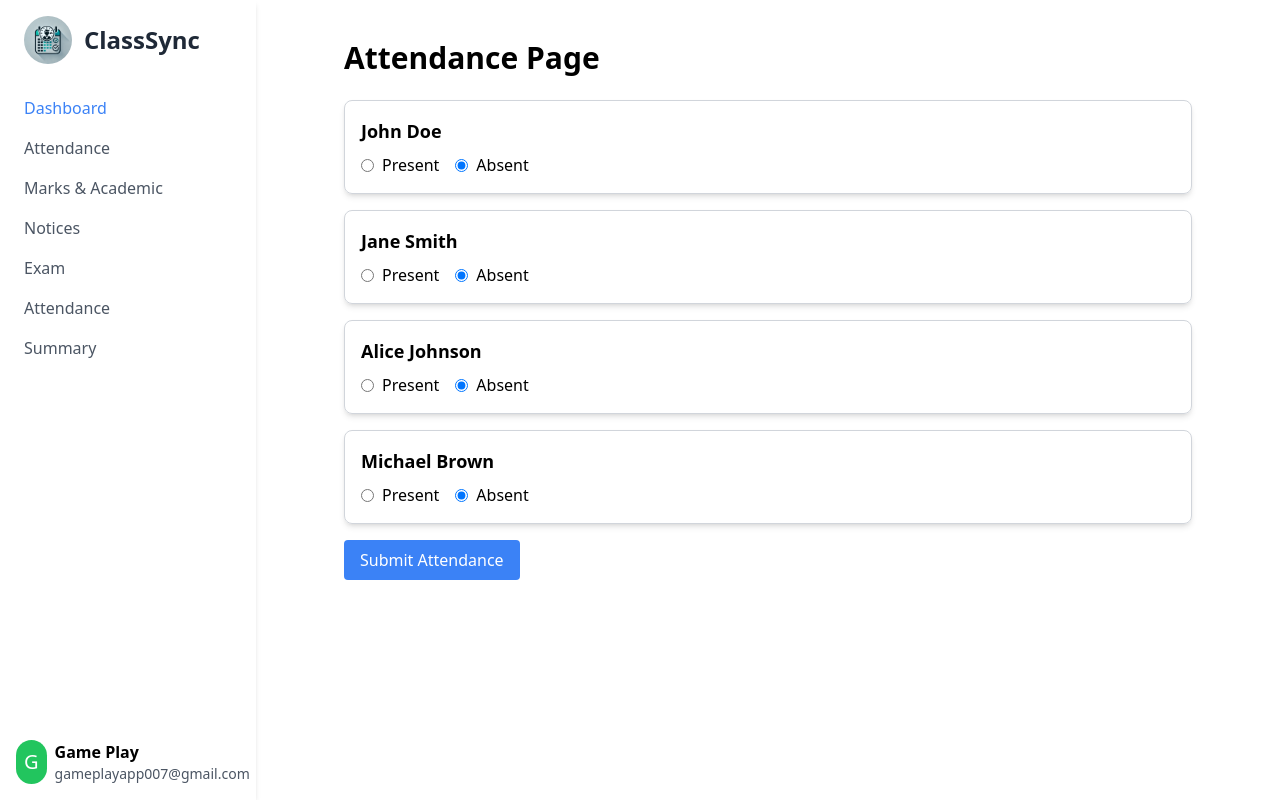
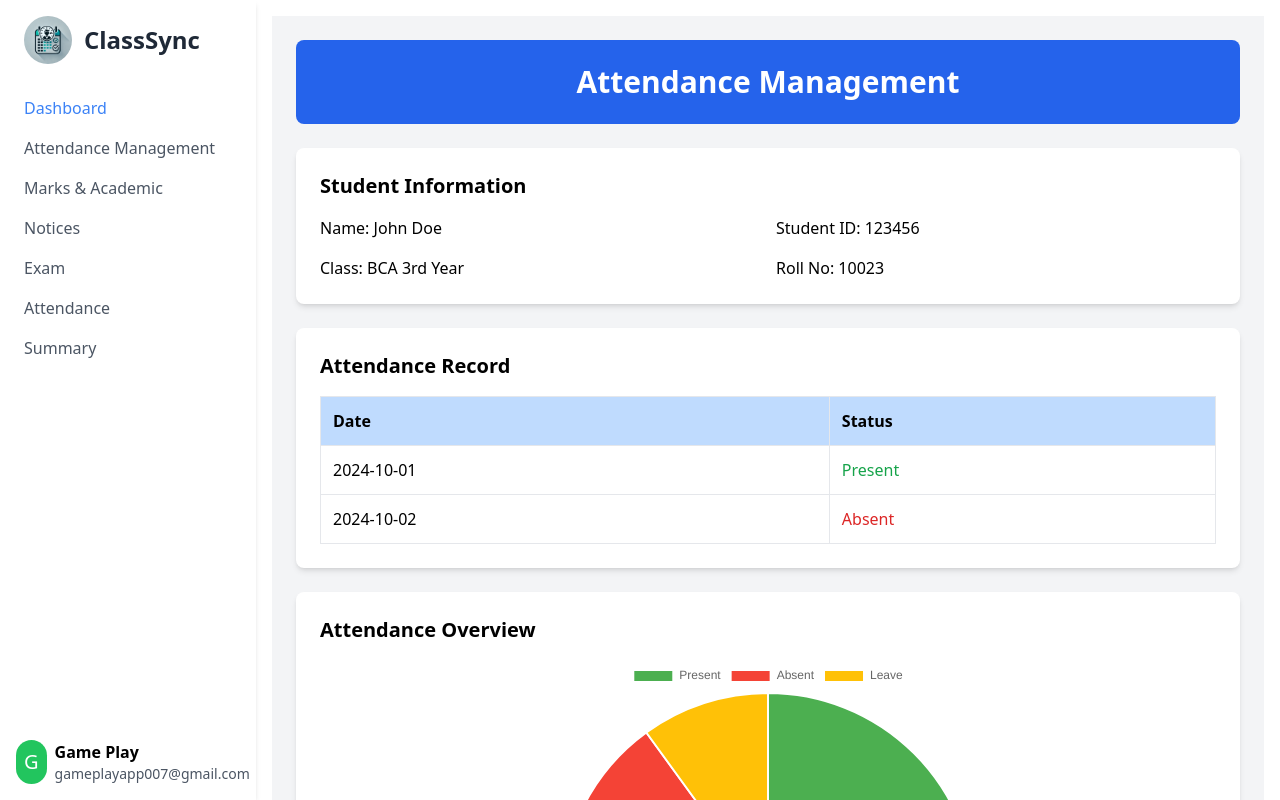
Before and after one commit to Gamerking177/classync, a React (Create React App) app: page /attendance in a window 1280 px wide. Shown: the top 800 px of the page. Built offline with nearby package versions, Linux system fonts and the light colour scheme.

Commit message:
added attendance management

```diff
--- a/package.json
+++ b/package.json
@@ -6,7 +6,9 @@
     "@testing-library/jest-dom": "^5.17.0",
     "@testing-library/react": "^13.4.0",
     "@testing-library/user-event": "^13.5.0",
+    "chart.js": "^4.4.5",
     "react": "^18.3.1",
+    "react-chartjs-2": "^5.2.0",
     "react-dom": "^18.3.1",
     "react-router-dom": "^6.27.0",
     "react-scripts": "^5.0.1",
--- a/src/App.js
+++ b/src/App.js
@@ -5,9 +5,10 @@ import Dashboard from './components/DashboardStats';
 import StudentDashboard from './components/StudentCard';
 import NoticePage from './pages/NoticePage';
 import ExamPage from './pages/ExamPage';
-import AttendancePage from './components/AttendancePage';
+
 import SummaryPage from './components/SummaryPage';
 import AcademicPerformance from './components/marks&academic'
+import AttendanceManagement from './pages/AttendanceManagement'
    const App = () => (
     <Router>
         <div className="flex">
@@ -18,9 +19,10 @@ import AcademicPerformance from './components/marks&academic'
                     <Route path="/students" element={<StudentDashboard />} />
                     <Route path="/notices" element={<NoticePage />} />
                     <Route path="/exam" element={<ExamPage />} />
-                    <Route path="/attendance" element={<AttendancePage />} />
+
                     <Route path="/summary" element={<SummaryPage />} />
                     <Route path="/marks&academic" element={< AcademicPerformance/>} />
+                    <Route path="/attendance" element={< AttendanceManagement/>} />
 
                 </Routes>
             </div>
--- a/src/components/AttendancePage.js
+++ /dev/null
@@ -1,70 +0,0 @@
-
-import React, { useState } from 'react';
-
-const students = [
-    { id: 1, name: 'John Doe' },
-    { id: 2, name: 'Jane Smith' },
-    { id: 3, name: 'Alice Johnson' },
-    { id: 4, name: 'Michael Brown' },
-];
-
-const AttendancePage = () => {
-    const [attendance, setAttendance] = useState(
-        students.reduce((acc, student) => ({ ...acc, [student.id]: 'Absent' }), {})
-    );
-
-    const handleAttendanceChange = (studentId, status) => {
-        setAttendance((prev) => ({ ...prev, [studentId]: status }));
-    };
-
-    const handleSubmit = (e) => {
-        e.preventDefault();
-        console.log('Attendance:', attendance);
-        alert('Attendance has been submitted successfully!');
-    };
-
-    return (
-        <div className="max-w-4xl mx-auto p-6">
-            <h1 className="text-3xl font-bold mb-6">Attendance Page</h1>
-            <form onSubmit={handleSubmit} className="space-y-4">
-                {students.map((student) => (
-                    <div key={student.id} className="p-4 border border-gray-300 rounded-lg shadow-md">
-                        <h2 className="text-lg font-semibold mb-2">{student.name}</h2>
-                        <div className="flex items-center space-x-4">
-                            <label className="flex items-center space-x-2">
-                                <input
-                                    type="radio"
-                                    name={`attendance-${student.id}`}
-                                    value="Present"
-                                    checked={attendance[student.id] === 'Present'}
-                                    onChange={() => handleAttendanceChange(student.id, 'Present')}
-                                    className="text-green-500"
-                                />
-                                <span>Present</span>
-                            </label>
-                            <label className="flex items-center space-x-2">
-                                <input
-                                    type="radio"
-                                    name={`attendance-${student.id}`}
-                                    value="Absent"
-                                    checked={attendance[student.id] === 'Absent'}
-                                    onChange={() => handleAttendanceChange(student.id, 'Absent')}
-                                    className="text-red-500"
-                                />
-                                <span>Absent</span>
-                            </label>
-                        </div>
-                    </div>
-                ))}
-                <button
-                    type="submit"
-                    className="bg-blue-500 text-white px-4 py-2 rounded hover:bg-blue-600 transition duration-300"
-                >
-                    Submit Attendance
-                </button>
-            </form>
-        </div>
-    );
-};
-
-export default AttendancePage;
--- a/src/components/Sidebar.js
+++ b/src/components/Sidebar.js
@@ -27,7 +27,7 @@ const Sidebar = () => (
                 <li className="mb-4">
                     <Link to="/attendance" className="flex items-center text-gray-600">
                         <i className="fas fa-user-graduate mr-2"></i>
-                        Attendance
+                        Attendance Management
                     </Link>
                 </li>
                 <li className="mb-4">
--- /dev/null
+++ b/src/pages/AttendanceManagement.js
@@ -0,0 +1,80 @@
+import React from 'react';
+import { Pie } from 'react-chartjs-2';
+import { Chart as ChartJS, ArcElement, Tooltip, Legend } from 'chart.js';
+
+ChartJS.register(ArcElement, Tooltip, Legend);
+
+function AttendanceManagement() {
+  // Dummy data for the pie chart
+  const attendanceData = {
+    labels: ['Present', 'Absent', 'Leave'],
+    datasets: [
+      {
+        label: 'Attendance',
+        data: [75, 15, 10], // Adjust according to actual data
+        backgroundColor: ['#4CAF50', '#F44336', '#FFC107'],
+        hoverBackgroundColor: ['#45A049', '#E53935', '#FFB300'],
+      },
+    ],
+  };
+
+  return (
+    <div className="min-h-screen bg-gray-100 p-6">
+      {/* Header */}
+      <header className="text-center py-6 bg-blue-600 text-white rounded-lg mb-6">
+        <h1 className="text-3xl font-bold">Attendance Management</h1>
+      </header>
+
+      {/* Student Info */}
+      <section className="bg-white shadow-md rounded-lg p-6 mb-6">
+        <h2 className="text-xl font-semibold mb-4">Student Information</h2>
+        <div className="grid grid-cols-2 gap-4">
+          <p><span className="font-medium">Name:</span> John Doe</p>
+          <p><span className="font-medium">Student ID:</span> 123456</p>
+          <p><span className="font-medium">Class:</span> BCA 3rd Year</p>
+          <p><span className="font-medium">Roll No:</span> 10023</p>
+        </div>
+      </section>
+
+      {/* Attendance Table */}
+      <section className="bg-white shadow-md rounded-lg p-6 mb-6">
+        <h2 className="text-xl font-semibold mb-4">Attendance Record</h2>
+        <table className="w-full text-left border-collapse">
+          <thead>
+            <tr className="bg-blue-200">
+              <th className="p-3 border">Date</th>
+              <th className="p-3 border">Status</th>
+            </tr>
+          </thead>
+          <tbody>
+            <tr>
+              <td className="p-3 border">2024-10-01</td>
+              <td className="p-3 border text-green-600">Present</td>
+            </tr>
+            <tr>
+              <td className="p-3 border">2024-10-02</td>
+              <td className="p-3 border text-red-600">Absent</td>
+            </tr>
+            {/* Add more records as needed */}
+          </tbody>
+        </table>
+      </section>
+
+      {/* Attendance Pie Chart */}
+      <section className="bg-white shadow-md rounded-lg p-6">
+        <h2 className="text-xl font-semibold mb-4">Attendance Overview</h2>
+        <div className="w-1/2 mx-auto">
+          <Pie data={attendanceData} />
+        </div>
+        <div className="text-lg mt-6 text-center">
+          <p><span className="font-medium">Total Days:</span> 100</p>
+          <p><span className="font-medium">Present:</span> 75</p>
+          <p><span className="font-medium">Absent:</span> 15</p>
+          <p><span className="font-medium">On Leave:</span> 10</p>
+        </div>
+      </section>
+    </div>
+  );
+}
+
+export default AttendanceManagement;
```
Also changed, not shown: 1 other file (tests, documents, lock files or other folders).
